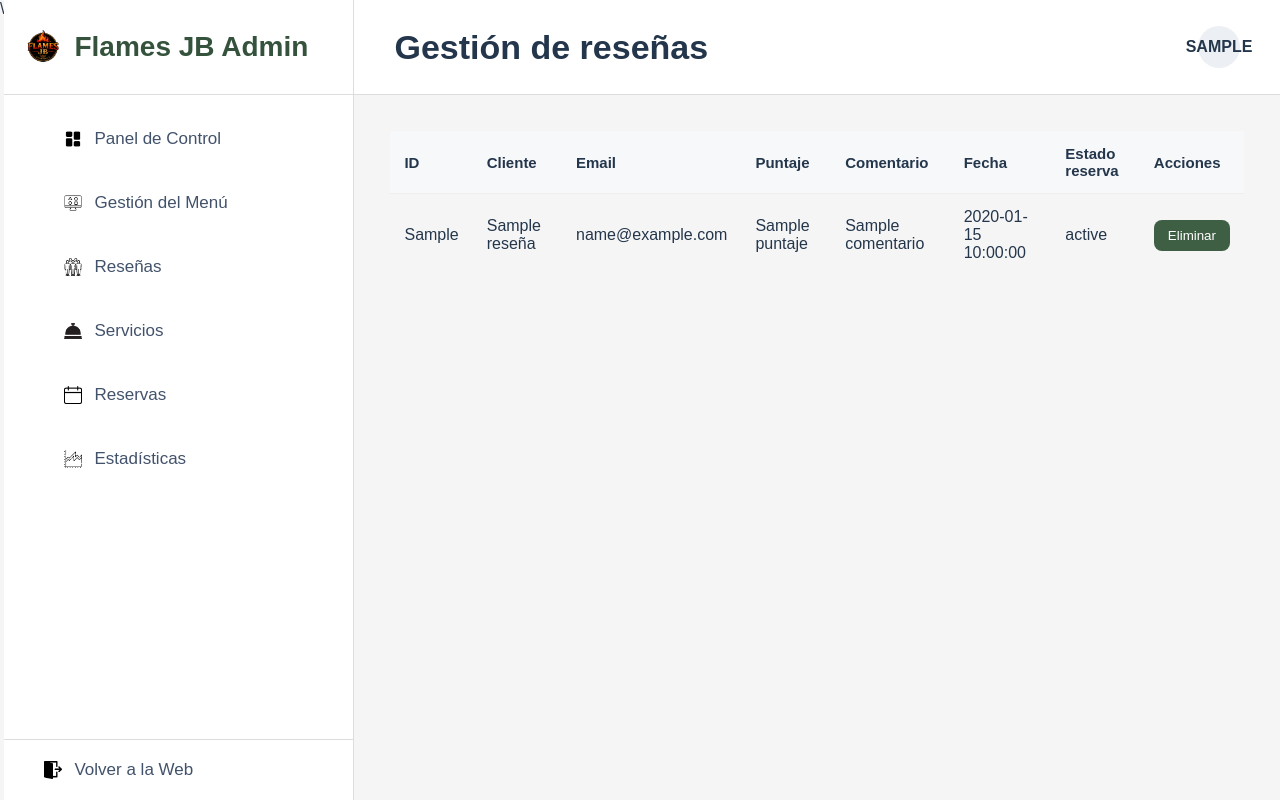
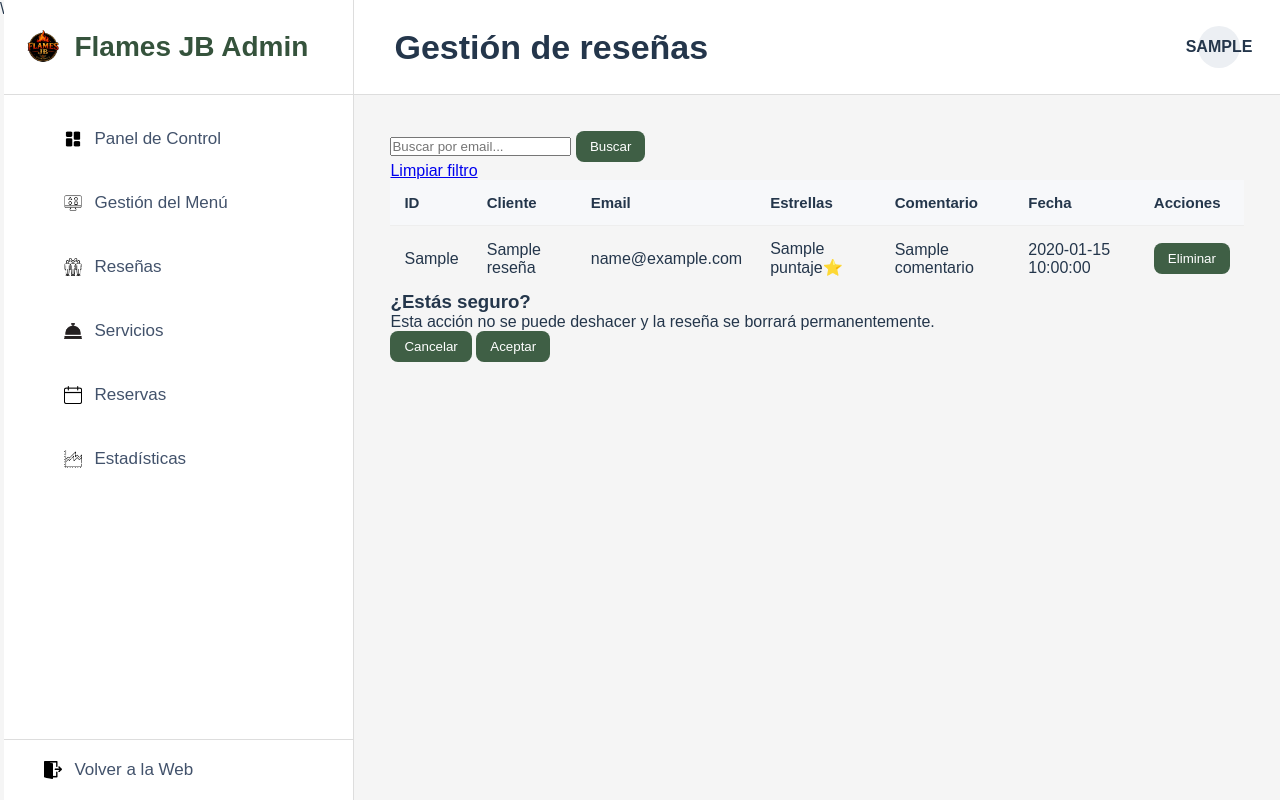
Before and after one commit to matiasnata/proyecto_final, a Flask app: template frontend/templates/admin_resenas.html in a window 1280 px wide. Run offline with Flask 3, Linux system fonts and the light colour scheme; the template is opened without the code that fills it: most values are stand-ins (such as "Sample title", 1, 10 or a date in 2020).

Commit message:
feat(admin-reseñas): habilitar búsqueda por email y acción de borrar en la tabla
- Se insertó el formulario para filtrar resultados por la query param email_buscado.
- Se convirtió la celda de eliminación en un formulario POST real para enviar el ID de la reseña a la app del frontend que se comunica con el backend.

```diff
--- a/frontend/templates/admin_resenas.html
+++ b/frontend/templates/admin_resenas.html
@@ -1,18 +1,35 @@
 {% extends 'base_admin.html' %}
+{% block estilos %} <link rel="stylesheet" href="{{url_for('static', filename='css/admin-reseñas.css')}}">{% endblock %}
 {% block titulo_seccion %}Gestión de reseñas{% endblock %}
 
 {% block admin_content %}
 
-<table>
+<div>
+    <form method="GET" action="{{ url_for('admin_resenas') }}"> <!--Asocia lo que obtuvimos en este form con la ruta del frontend de admin_resena-->
+        <input type="email" name="email_buscado" placeholder="Buscar por email..."
+         value="{{ request.args.get('email_buscado', '') }}"> <!--esto es para que en el buscador se guarde lo que buscamos y no se borre una vez buscado-->
+        <button type="submit" class="btn-verde">Buscar</button>
+    </form>
+
+    <a href="{{ url_for('admin_resenas') }}">Limpiar filtro</a> <!--te retorna al admin resenas sin ninguna query param, aparecen de nuevo todas las reseñas-->
+</div>
+
+{% if resultado | length == 0 %} <!--analiza el resultado obtenido en caso de que no se haya encontrado nignuna reseña con ese mail envia un mensaje-->
+    <div>
+        No se encontraron reseñas con ese mail asociado.
+    </div>
+
+
+{% else %}
+<table class="tabla-admin">
     <thead>
         <tr>
             <th>ID</th>
             <th>Cliente</th>
             <th>Email</th>
-            <th>Puntaje</th>
+            <th>Estrellas</th>
             <th>Comentario</th>
             <th>Fecha</th>
-            <th>Estado reserva</th>
             <th>Acciones</th>
         </tr>
     </thead>
@@ -27,22 +44,38 @@
 
             <td>{{ reseña.cliente_email }}</td>
 
-            <td>{{ reseña.puntaje }}</td>
+            <td>{{ reseña.puntaje }}⭐</td>
 
             <td>{{ reseña.comentario }}</td>
 
             <td>{{ reseña.fecha_publicacion }}</td>
 
-            <td>{{ reseña.estado_reserva }}</td>
-
             <td>
-                <button>Eliminar</button>
+                <form action="{{ url_for('eliminar_reseña_frontend', id=reseña.id_reseña) }}" method="POST" class="form-eliminar">
+                    <button type="submit" class="btn-rojo">
+                        Eliminar
+                    </button>
+                </form>
             </td>
         </tr>
-
         {% endfor %}
 
     </tbody>
 </table>
 
+{% endif %}
+
+<div id="ventana-confirmacion" class="ventana-oculta">
+    <div class="caja-confirmacion">
+        <h3>¿Estás seguro?</h3>
+        <p>Esta acción no se puede deshacer y la reseña se borrará permanentemente.</p>
+
+        <div class="botones-ocultos">
+            <button type="button" id="btn-cancelar" class="btn-gris">Cancelar</button>
+            <button type="button" id="btn-confirmar" class="btn-rojo">Aceptar</button>
+        </div>
+    </div>
+</div>
 {% endblock %}
+
+{% block scripts %} <script src="{{ url_for('static', filename='scripts/admin-reseñas.js') }}"></script> {% endblock %}
```
